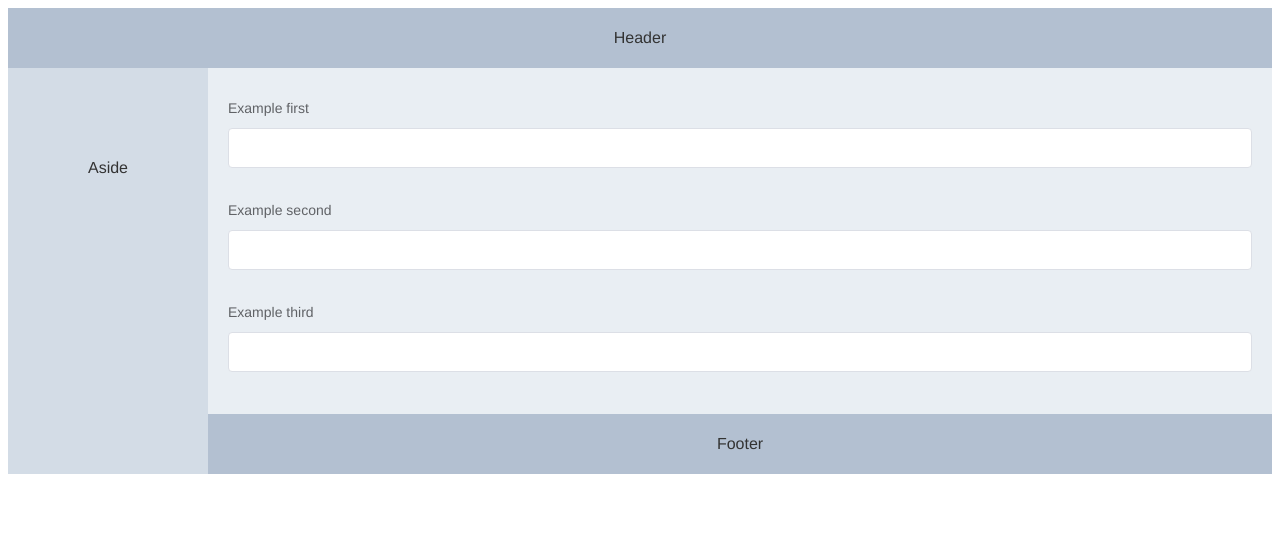
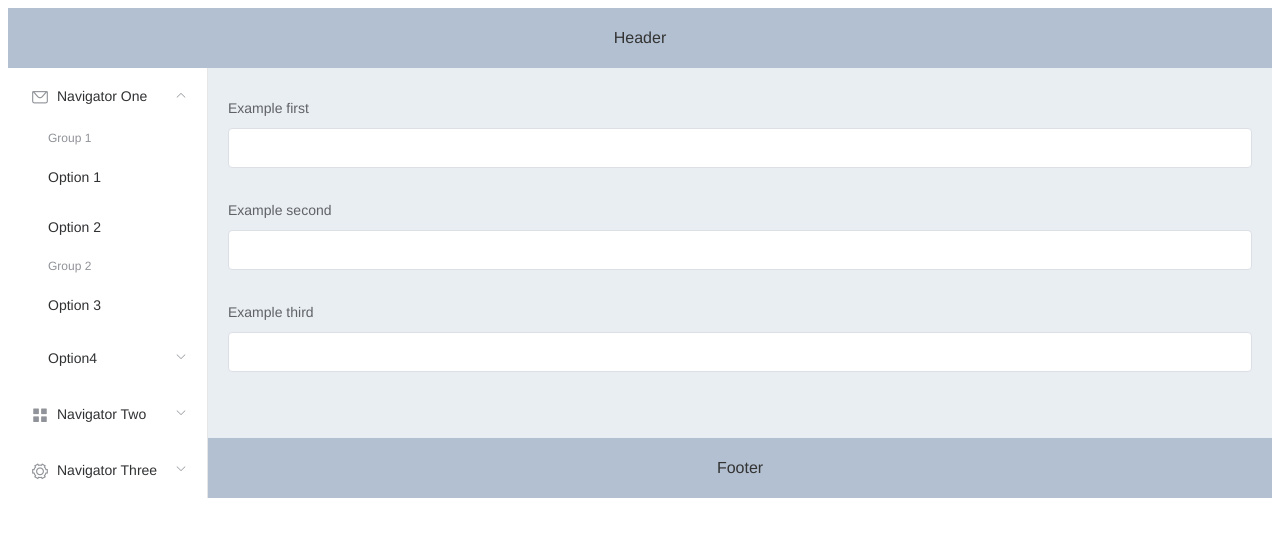
Before and after one commit to tomeightyeight/nuxt-dummy-application, a Nuxt app: page / in a window 1280 px wide. Shown: the top 536 px of the page. Built offline with nearby package versions, Linux system fonts and the light colour scheme.

Commit message:
Add NavigationContainer component

```diff
--- /dev/null
+++ b/components/containers/NavigationContainer.vue
@@ -0,0 +1,75 @@
+<template>
+  <el-menu :default-openeds="['1']">
+    <el-submenu index="1">
+      <template slot="title"><i class="el-icon-message"></i>Navigator One</template>
+      <el-menu-item-group>
+        <template slot="title">Group 1</template>
+        <el-menu-item index="1-1">Option 1</el-menu-item>
+        <el-menu-item index="1-2">Option 2</el-menu-item>
+      </el-menu-item-group>
+      <el-menu-item-group title="Group 2">
+        <el-menu-item index="1-3">Option 3</el-menu-item>
+      </el-menu-item-group>
+      <el-submenu index="1-4">
+        <template slot="title">Option4</template>
+        <el-menu-item index="1-4-1">Option 4-1</el-menu-item>
+      </el-submenu>
+    </el-submenu>
+    <el-submenu index="2">
+      <template slot="title"><i class="el-icon-menu"></i>Navigator Two</template>
+      <el-menu-item-group>
+        <template slot="title">Group 1</template>
+        <el-menu-item index="2-1">Option 1</el-menu-item>
+        <el-menu-item index="2-2">Option 2</el-menu-item>
+      </el-menu-item-group>
+      <el-menu-item-group title="Group 2">
+        <el-menu-item index="2-3">Option 3</el-menu-item>
+      </el-menu-item-group>
+      <el-submenu index="2-4">
+        <template slot="title">Option 4</template>
+        <el-menu-item index="2-4-1">Option 4-1</el-menu-item>
+      </el-submenu>
+    </el-submenu>
+    <el-submenu index="3">
+      <template slot="title"><i class="el-icon-setting"></i>Navigator Three</template>
+      <el-menu-item-group>
+        <template slot="title">Group 1</template>
+        <el-menu-item index="3-1">Option 1</el-menu-item>
+        <el-menu-item index="3-2">Option 2</el-menu-item>
+      </el-menu-item-group>
+      <el-menu-item-group title="Group 2">
+        <el-menu-item index="3-3">Option 3</el-menu-item>
+      </el-menu-item-group>
+      <el-submenu index="3-4">
+        <template slot="title">Option 4</template>
+        <el-menu-item index="3-4-1">Option 4-1</el-menu-item>
+      </el-submenu>
+    </el-submenu>
+  </el-menu>
+</template>
+
+<script>
+'use strict'
+
+import {
+  Menu,
+  Submenu,
+  MenuItem,
+  MenuItemGroup
+} from 'element-ui'
+
+export default {
+  name: 'navigation-container',
+
+  components: {
+    'ElMenu': Menu,
+    'ElSubmenu': Submenu,
+    'ElMenuItem': MenuItem,
+    'ElMenuItemGroup': MenuItemGroup
+  }
+}
+</script>
+
+<style lang="scss">
+
+</style>
--- a/layouts/default.vue
+++ b/layouts/default.vue
@@ -2,7 +2,9 @@
   <el-container>
     <el-header>Header</el-header>
     <el-container>
-      <el-aside width="200px">Aside</el-aside>
+      <el-aside width="200px">
+        <navigation-container />
+      </el-aside>
       <el-container>
         <el-main>
           <nuxt />
@@ -24,6 +26,8 @@ import {
   Footer
 } from 'element-ui'
 
+import NavigationContainer from '../components/containers/NavigationContainer'
+
 export default {
   name: 'default',
 
@@ -32,7 +36,8 @@ export default {
     'ElHeader': Header,
     'ElAside': Aside,
     'ElMain': Main,
-    'ElFooter': Footer
+    'ElFooter': Footer,
+    NavigationContainer
   },
 
   data () {
@@ -58,7 +63,6 @@ body {
 .el-aside {
   background-color: #D3DCE6;
   color: #333;
-  text-align: center;
   line-height: 200px;
 }
 
```
